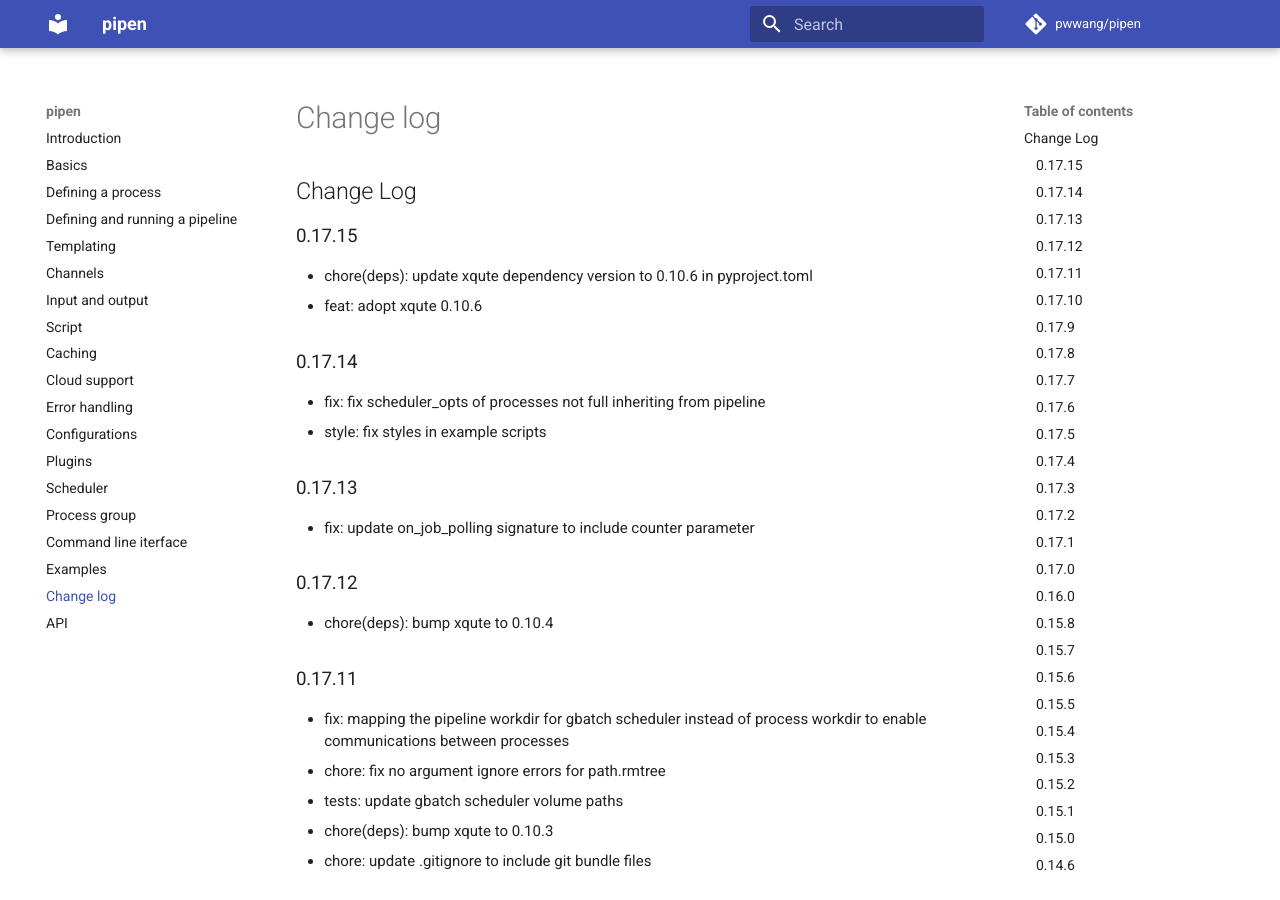
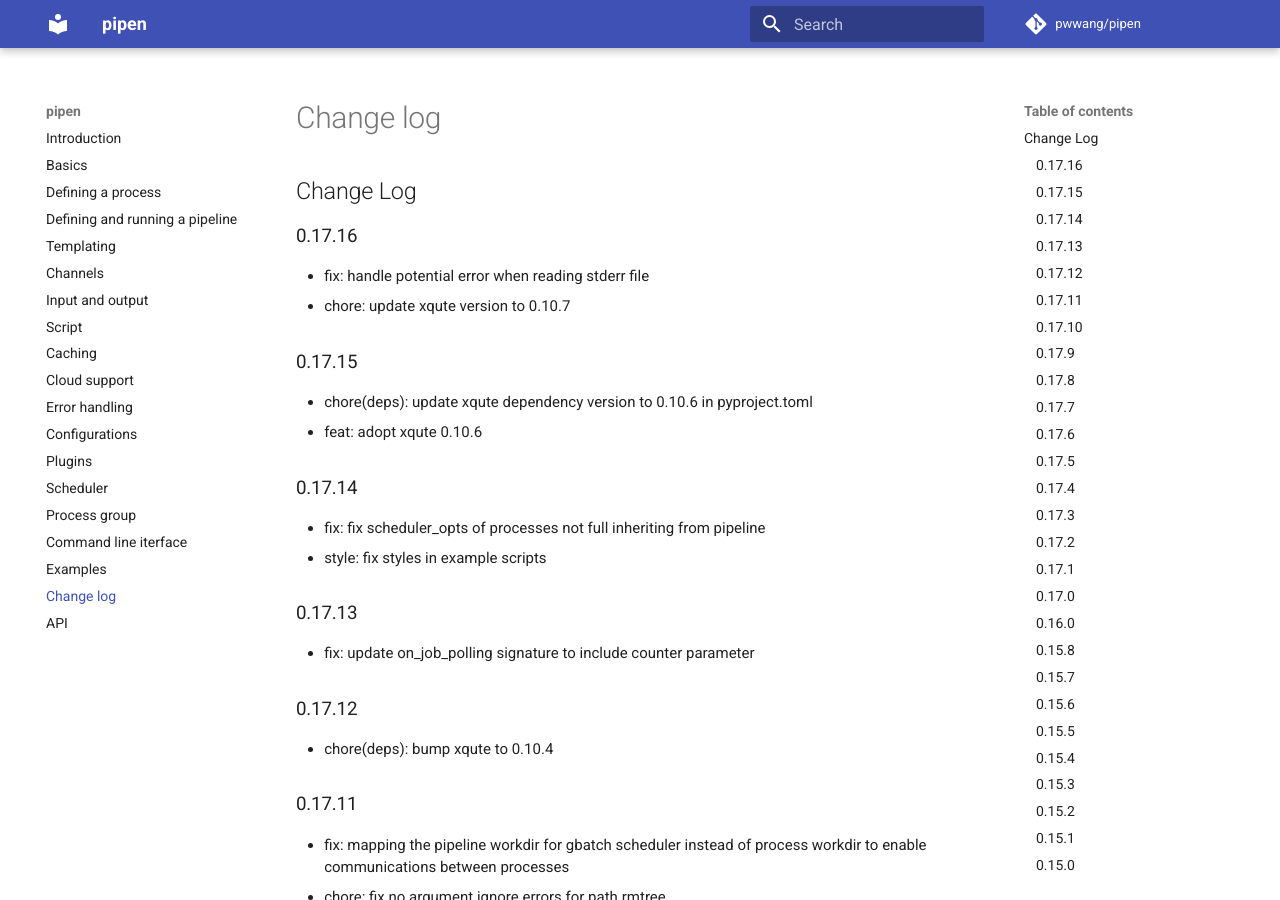
Before and after one commit to pwwang/pipen, an MkDocs documentation site: the page built from docs/CHANGELOG.md, in a window 1280 px wide and 900 px high. Built offline with MkDocs 1.6.1 and Material for MkDocs 9.7.7, drawn with Linux system fonts in a browser that asks for light colours; comment, search, counter and statistics services are not loaded.

Commit message:
0.17.16
- fix: handle potential error when reading stderr file
- chore: update xqute version to 0.10.7

```diff
--- a/docs/CHANGELOG.md
+++ b/docs/CHANGELOG.md
@@ -1,4 +1,9 @@
 # Change Log
+
+## 0.17.16
+
+- fix: handle potential error when reading stderr file
+- chore: update xqute version to 0.10.7
 
 ## 0.17.15
 
--- a/pipen/version.py
+++ b/pipen/version.py
@@ -1,3 +1,3 @@
 """Provide version of pipen"""
 
-__version__ = "0.17.15"
+__version__ = "0.17.16"
--- a/pyproject.toml
+++ b/pyproject.toml
@@ -4,7 +4,7 @@ build-backend = "poetry.masonry.api"
 
 [tool.poetry]
 name = "pipen"
-version = "0.17.15"
+version = "0.17.16"
 description = "A pipeline framework for python"
 authors = [ "pwwang <pwwang@pwwang.com>",]
 license = "MIT"
```
